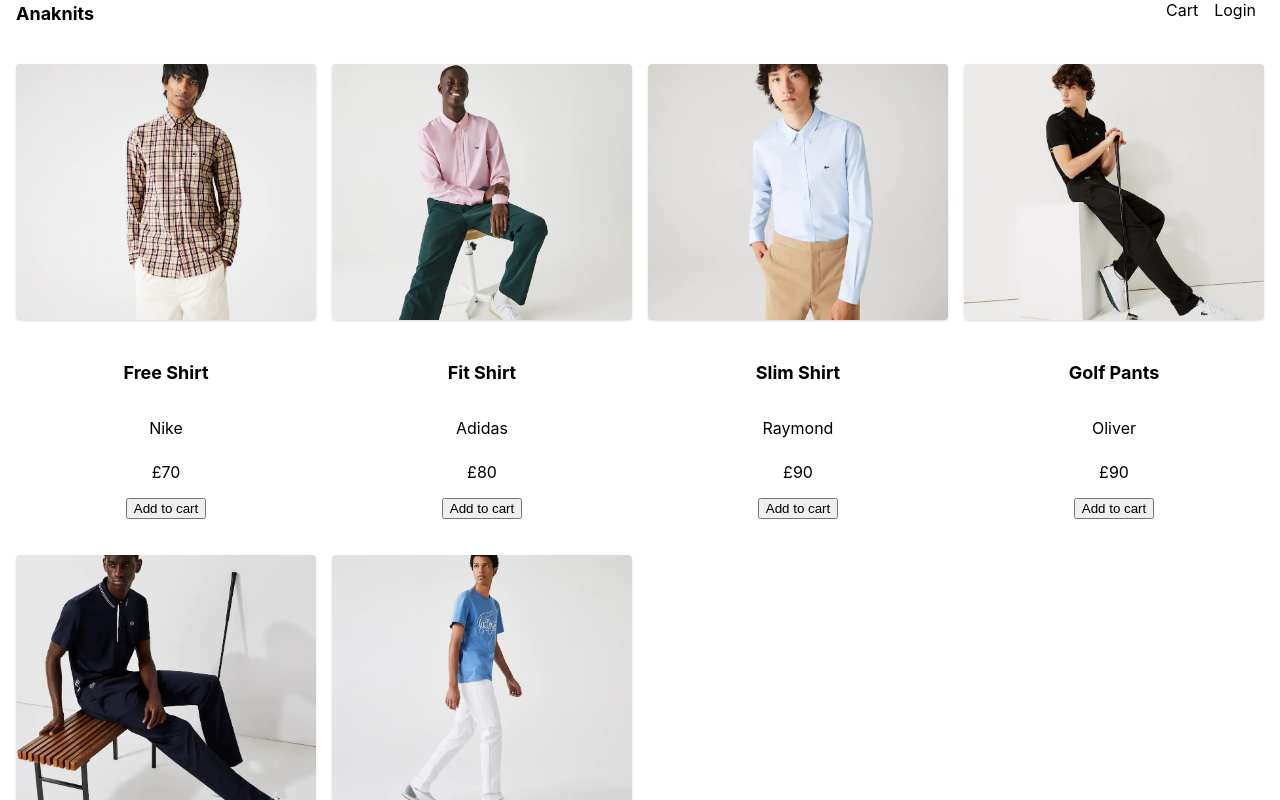
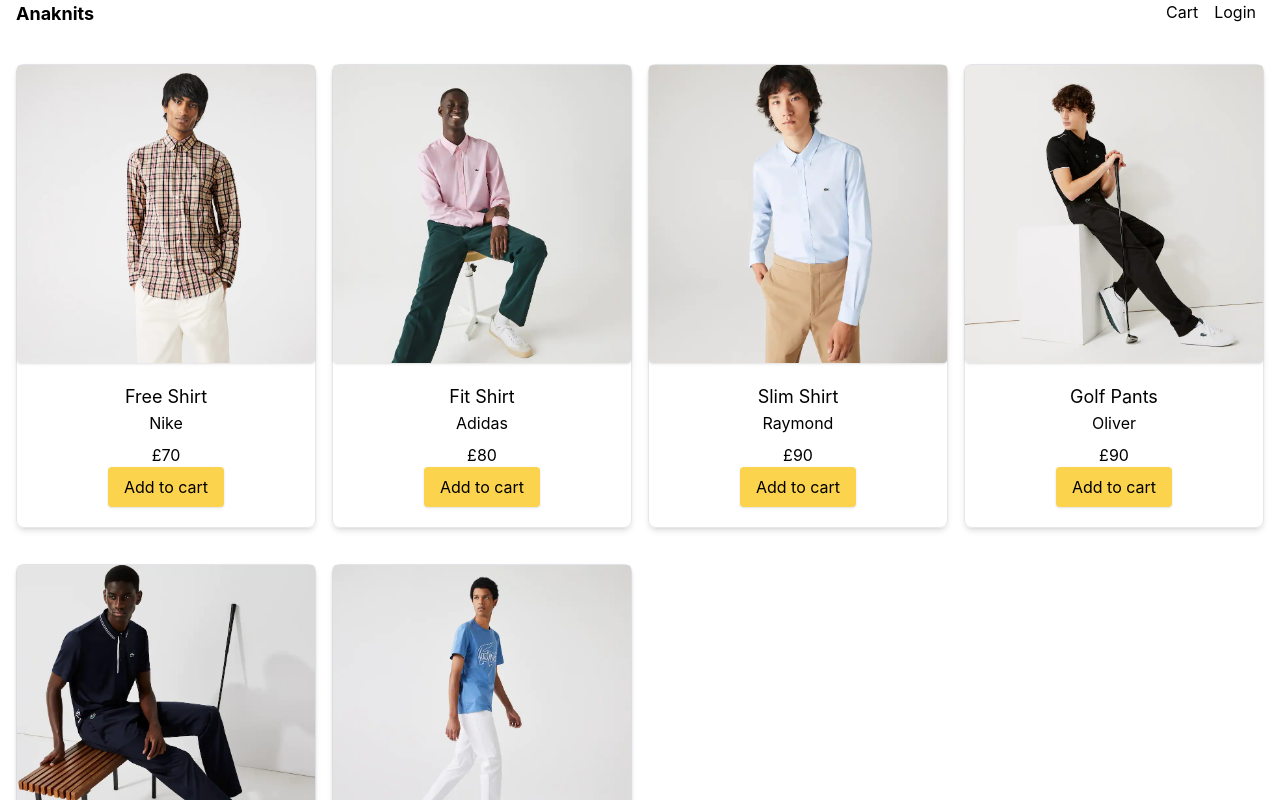
Before and after one commit to prgf87/anaknits-website, a Next.js app: page / in a window 1280 px wide. Shown: the top 800 px of the page. Built offline with nearby package versions, Linux system fonts and the light colour scheme.

Commit message:
added data.js added product page, added images

```diff
--- a/components/ProductItem.js
+++ b/components/ProductItem.js
@@ -10,7 +10,7 @@
           <img
             src={product.image}
             alt={product.name}
-            className="rounded shadow object-cover h-64 w-full"
+            className="rounded shadow object-cover"
           />
         </a>
       </Link>
--- a/styles/globals.css
+++ b/styles/globals.css
@@ -1,4 +1,4 @@
-@tailwind basse;
+@tailwind base;
 @tailwind components;
 @tailwind utilities;
 
@@ -18,3 +18,11 @@
 * {
   box-sizing: border-box;
 }
+
+.card {
+  @apply mb-5 block rounded-lg border border-gray-200 shadow-md;
+}
+
+.primary-button {
+  @apply rounded bg-amber-300 py-2 px-4 shadow outline-none hover:bg-amber-400  active:bg-amber-500;
+}
```
